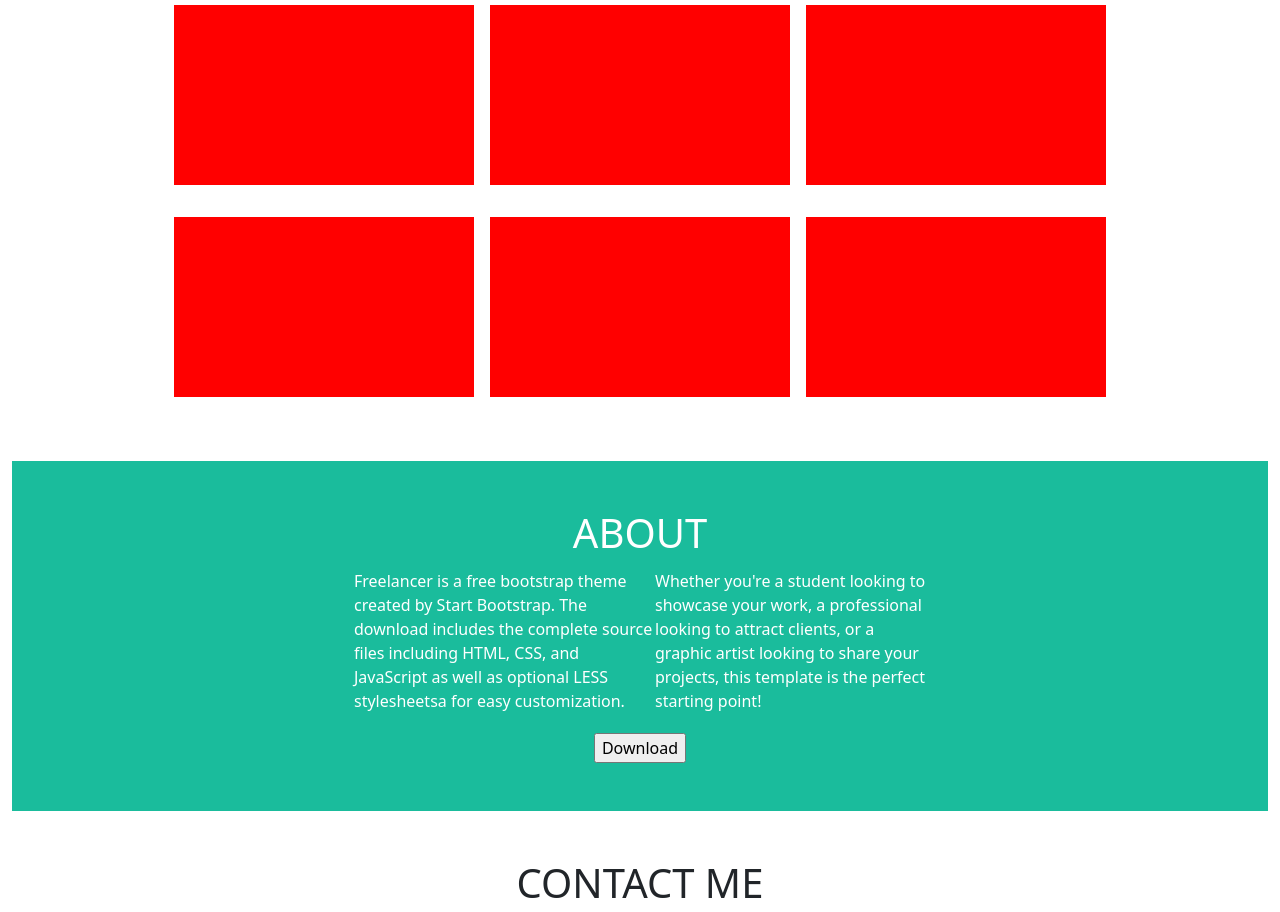
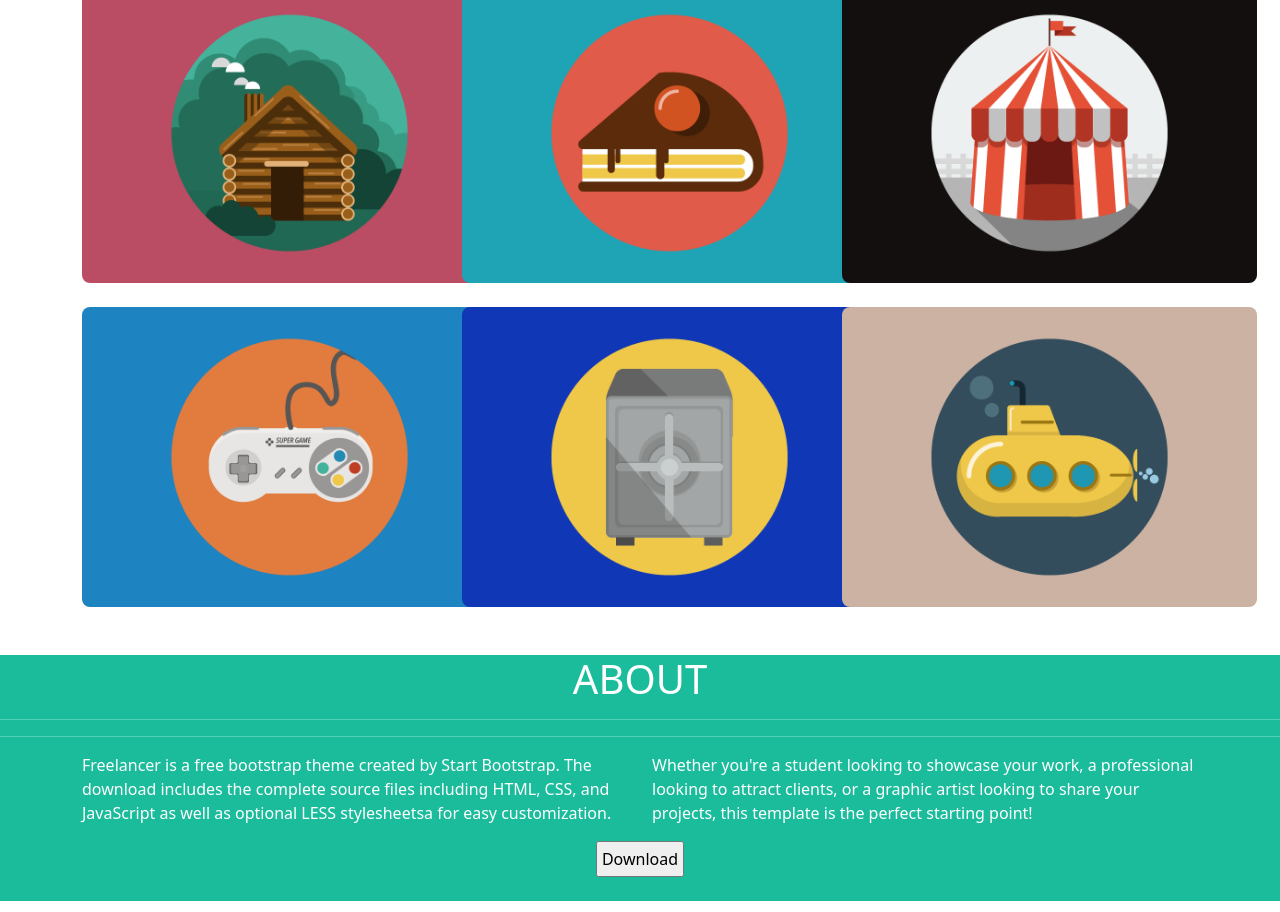
Before and after one commit to ValerioL96/html-css-bootstrap-freelancer, a plain HTML site: page index.html in a window 1280 px wide. Shown: the part 539-1451 px from the top of the page. Drawn offline with nearby package versions, Linux system fonts and the light colour scheme.

Commit message:
Correction main with added img in section#portfolio

```diff
--- a/css/style.css
+++ b/css/style.css
@@ -17,10 +17,8 @@ main section div.img{
     border-radius: 100%;
 }
 
-main article >div.img-1{
-    height: 180px;
-    width: 300px;
-    background-color: red;
+main section#portfolio div.container article>img{
+    height: 300px;
 }
 
 main nav ul{
--- a/index.html
+++ b/index.html
@@ -14,81 +14,163 @@
 
 </head>
 <body>
-    <div class="container-fluid">
-        <div class="row">
-            <div class="col-12 p-0">
 
-                <header class="d-flex justify-content-center align-items-center">
-                    <h3>Start Bootstrap</h3>
-                </header>
+    <header>
 
+        <div class="container-fluid">
+            <div class="row">
+                <div class="col-12 d-flex justify-content-center align-items-center p-0">
+
+                        <h3>Start Bootstrap</h3>
+
+                </div>
             </div>
         </div>
-    </div>
+
+    </header>
+
+
 
     <main>
 
-    <div class="container-fluid">
-        <div class="row">
-            <div class="col-12">
-                <section class="bg-light-blue d-flex align-items-center flex-column p-5">
-                    <div class="img"></div>
-                    <h1>START BOOSTRAP</h1>
-                    <h3>GRAPHIC ARTIST-WEB DESIGNER-ILLUSTRATOR</h3>
-                </section>
+        <section id="start">
 
+            <div class="container-fluid">
+                <div class="row">
+                    <div class="col-12 bg-light-blue d-flex align-items-center flex-column p-5">
+
+                            <div class="img"></div>
+                            <h1>START BOOSTRAP</h1>
+                            <h3>GRAPHIC ARTIST-WEB DESIGNER-ILLUSTRATOR</h3>
+
+                    </div>
+                </div>
             </div>
-        </div>
 
-        <div class="row">
-            <div class="col-12">
-                <section class="d-flex flex-column align-items-center p-5">
-                    <h1>PORTFOLIO</h1>
-                    <article class=" d-flex flex-row p-2">
+        </section>
 
-                        <div class="img-1 m-2 col-4"></div>
-                        <div class="img-1 m-2 col-4"></div>
-                        <div class="img-1 m-2 col-4"></div>
+        <section id="portfolio">
 
-                    </article>
+            <h1 class="text-center text-uppercase">
+                PORTFOLIO
+            </h1>
+            <hr>
+            <hr>
+            <div class="container mb-4">
+                <div class="row text-center">
+                    <div class="col-12 col-md-6 col-lg-4 mb-4">
 
-                    <article class=" d-flex flex-row p-2">
+                        <article class="cards">
 
-                        <div class="img-1 m-2 col-4"></div>
-                        <div class="img-1 m-2 col-4"></div>
-                        <div class="img-1 m-2 col-4"></div>
+                            <img class="rounded-3" src="./img/cabin.png" alt="cabin">
 
-                    </article>
+                        </article>
 
-                </section>
+                    </div>
 
+                    <div class="col-12 col-md-6 col-lg-4 mb-4">
+
+                        <article class="cards">
+
+                            <img class="rounded-3" src="./img/cake.png" alt="cake">
+
+                        </article>
+
+                    </div>
+
+                    <div class="col-12 col-md-6 col-lg-4 mb-4">
+
+                        <article class="cards">
+
+                            <img class="rounded-3" src="./img/circus.png" alt="circus">
+
+                        </article>
+
+                    </div>
+
+                    <div class="col-12 col-md-6 col-lg-4 mb-4">
+
+                        <article class="cards">
+
+                            <img class="rounded-3" src="./img/game.png" alt="game">
+
+                        </article>
+
+                    </div>
+
+                    <div class="col-12 col-md-6 col-lg-4 mb-4">
+
+                        <article class="cards">
+
+                            <img class="rounded-3" src="./img/safe.png" alt="safe">
+
+                        </article>
+
+                    </div>
+
+                    <div class="col-12 col-md-6 col-lg-4 mb-4">
+
+                        <article class="cards">
+
+                            <img class="rounded-3" src="./img/submarine.png" alt="submarine">
+
+                        </article>
+
+                    </div>
+                </div>
             </div>
-        </div>
 
-        <div class="row">
-            <div class="col-12">
-                <section class="bg-light-blue d-flex align-items-center flex-column p-5">
-                    <h1>ABOUT</h1>
+        </section>
 
-                    <article class="col-6 d-flex flex-row p-1">
+        <section id="about" class="bg-light-blue">
 
-                        <p>Freelancer is a free bootstrap theme created by Start Bootstrap. The download includes the complete source files including HTML, CSS, and JavaScript as well as optional LESS stylesheetsa for easy customization.</p>
-                        <p>Whether you're a student looking to showcase your work, a professional looking to attract clients, or a graphic artist looking to share your projects, this template is the perfect starting point!</p>
+            <h1 class="text-center text-uppercase">
+                ABOUT
+            </h1>
+            <hr>
+            <hr>
 
-                    </article>
+            <div class="container mb-4">
+                <div class="row d-flex justify-content-center">
+                    <div class="col-12 col-md-6 mx-0">
 
-                    <input type="button" value="Download">
-                </section>
+                        <article>
 
+                            <p>Freelancer is a free bootstrap theme created by Start Bootstrap. The download includes the complete source files including HTML, CSS, and JavaScript as well as optional LESS stylesheetsa for easy customization.</p>
+
+                        </article>
+
+                    </div>
+
+                    <div class="col-12 col-md-6 mx-0">
+
+                        <article>
+
+                            <p>Whether you're a student looking to showcase your work, a professional looking to attract clients, or a graphic artist looking to share your projects, this template is the perfect starting point!</p>
+
+                        </article>
+
+                    </div>
+                </div>
+
+                <div class="row">
+                    <div class="col-12 d-flex justify-content-center w-20">
+
+                        <input type="button" value="Download" class="p-1 mb-4">
+
+                    </div>
+                </div>
             </div>
-        </div>
+
+        </section>
+        <section></section>
 
         <div class="row">
             <div class="col-12">
                 <section class=" d-flex align-items-center flex-column p-5">
                     <h1>CONTACT ME</h1>
 
-                    <nav>
+                    <nav class="col-12">
 
                         <ul>
                             <li>name</li>
```
